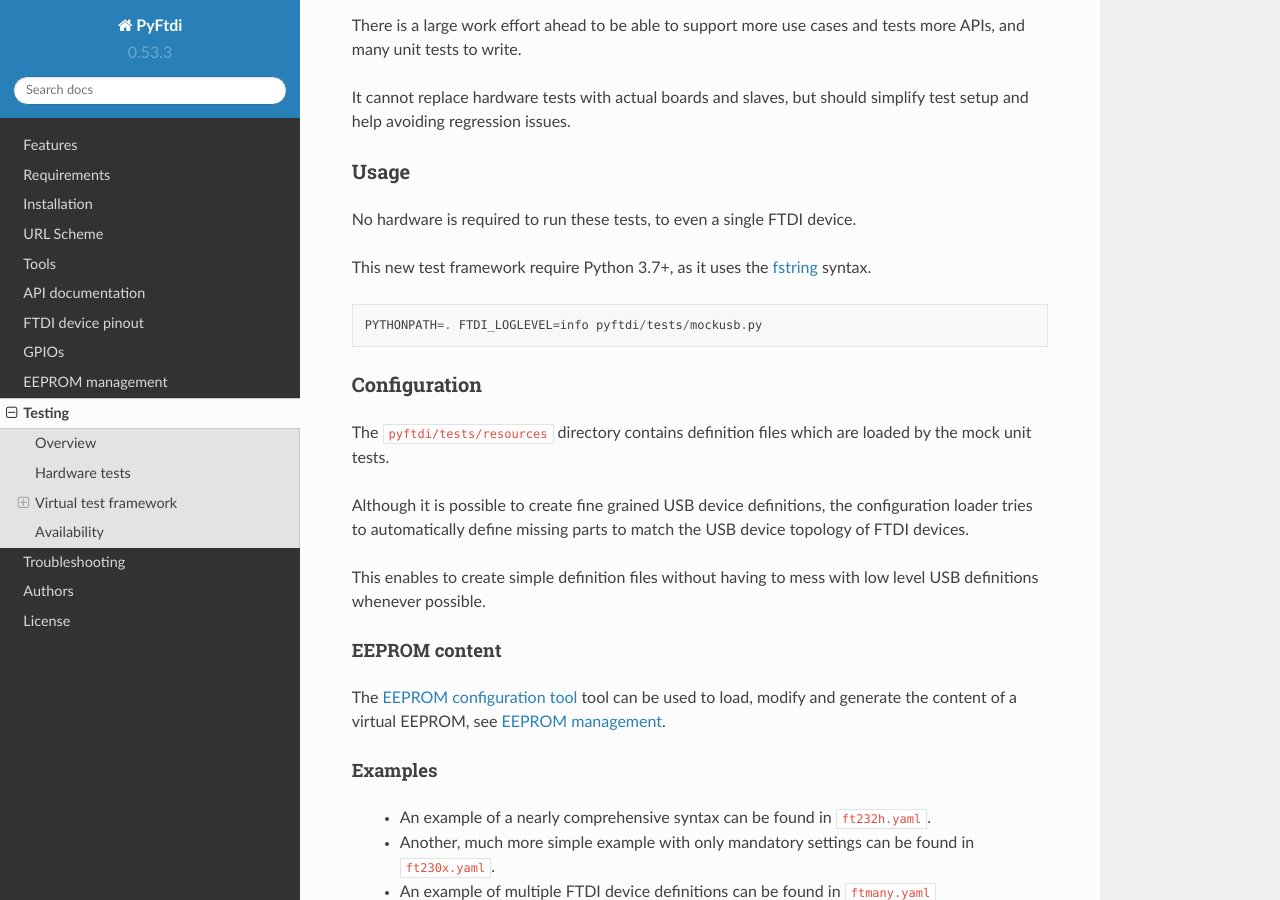
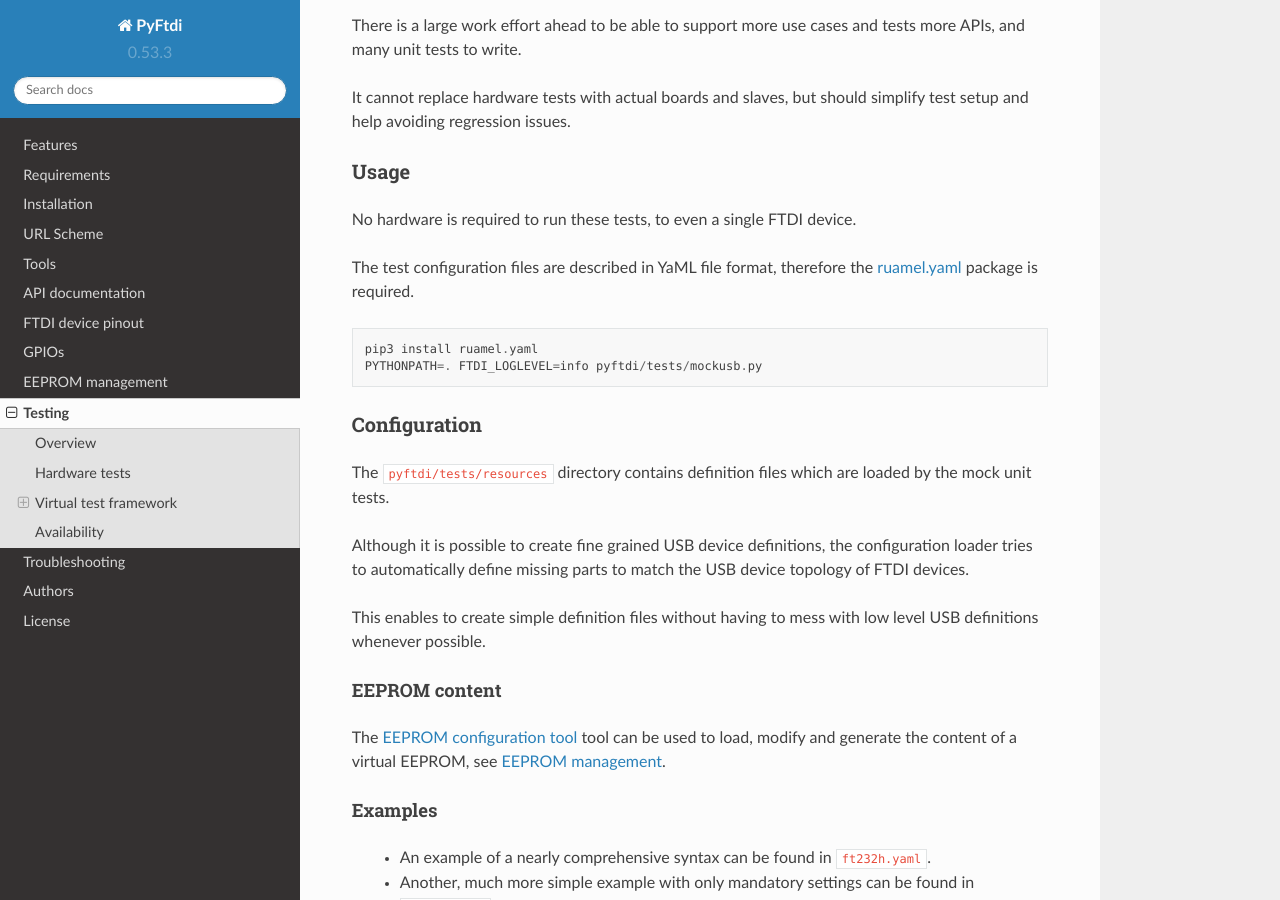
Before and after one commit to eblot/pyftdi, a Sphinx documentation site: the page built from pyftdi/doc/testing.rst, in a window 1280 px wide and 900 px high, scrolled down 1545 px. Built offline with Sphinx 7.4.7 and the Read the Docs theme 2.0.0, drawn with Linux system fonts in a browser that asks for light colours.

Commit message:
tests: add missing dependency to run tests.

```diff
--- a/pyftdi/doc/testing.rst
+++ b/pyftdi/doc/testing.rst
@@ -82,10 +82,12 @@ Usage
 
 No hardware is required to run these tests, to even a single FTDI device.
 
-This new test framework require Python 3.7+, as it uses the fstring_ syntax.
+The test configuration files are described in YaML file format, therefore the
+ruamel.yaml_ package is required.
 
 .. code-block:: python
 
+    pip3 install ruamel.yaml
     PYTHONPATH=. FTDI_LOGLEVEL=info pyftdi/tests/mockusb.py
 
 Configuration
```
